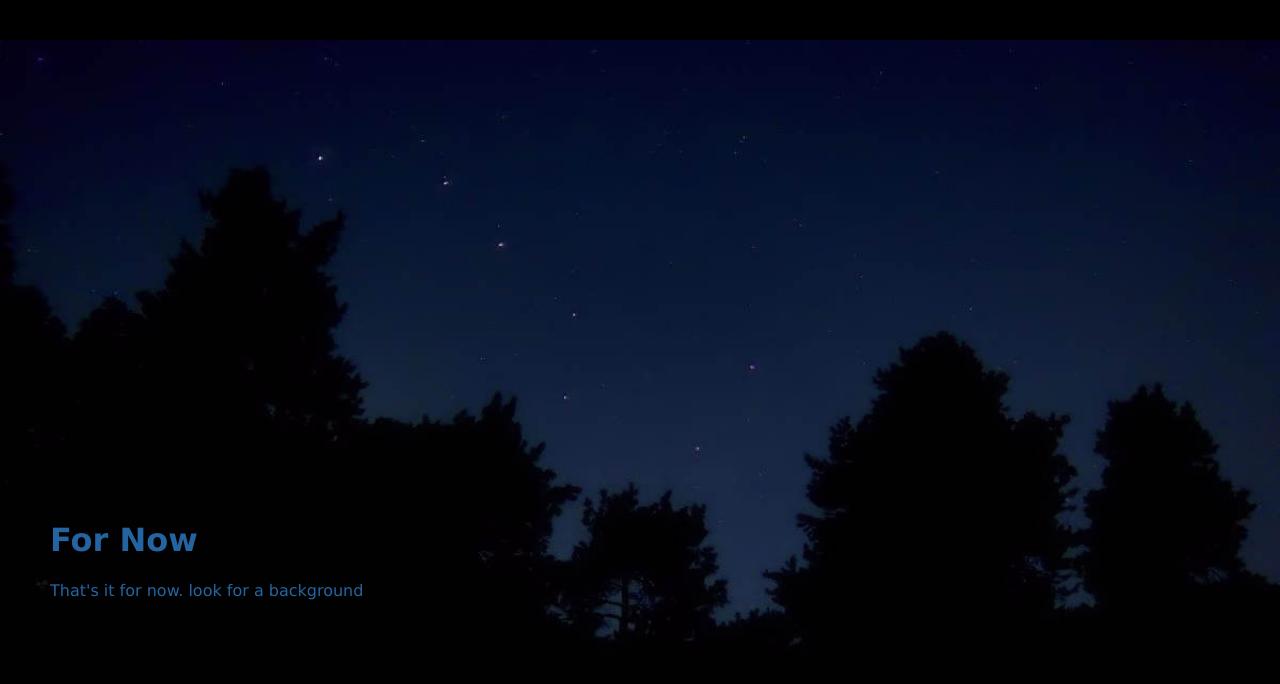
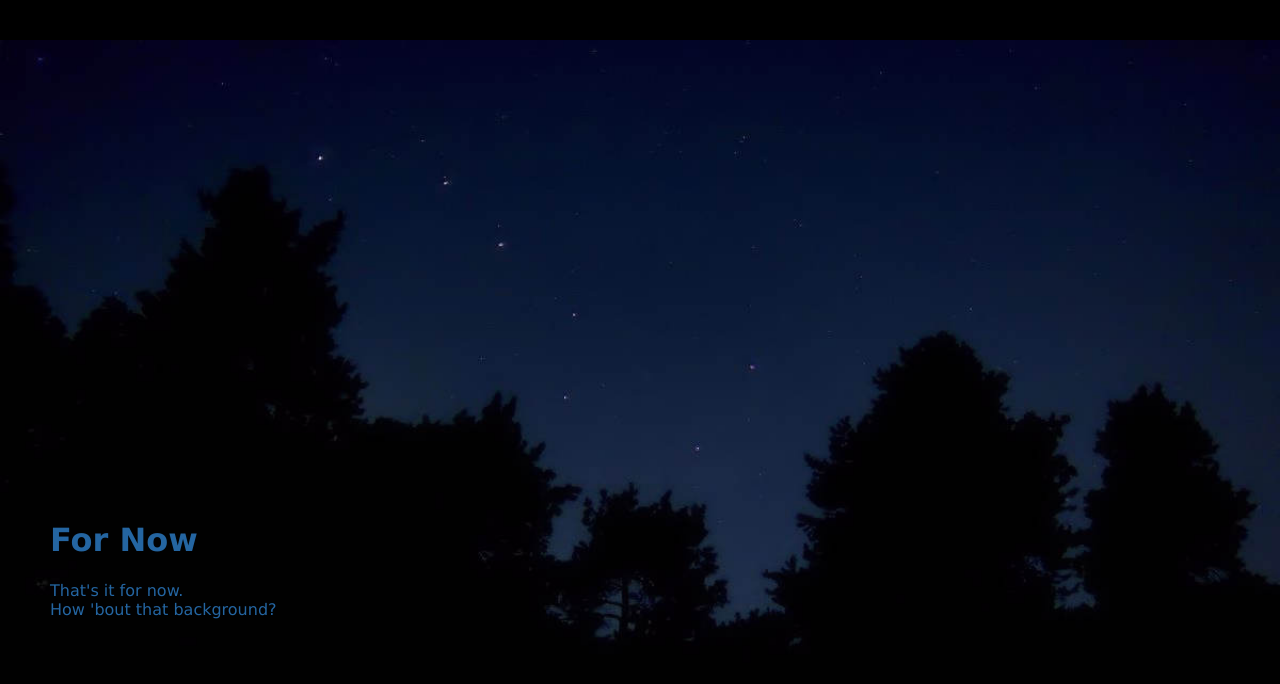
Before and after one commit to madaanco/ForNow, a plain HTML site: page index.html in a window 1280 px wide. Drawn offline with Linux system fonts and the light colour scheme.

Commit message:
still playing

```diff
--- a/index.html
+++ b/index.html
@@ -9,7 +9,7 @@
     <div class="div01">
         <h1>For Now</h1>
         That's it for now.
-        look for a background
+        </br>How 'bout that background?
     </div>
 </body>
 </html>
```
